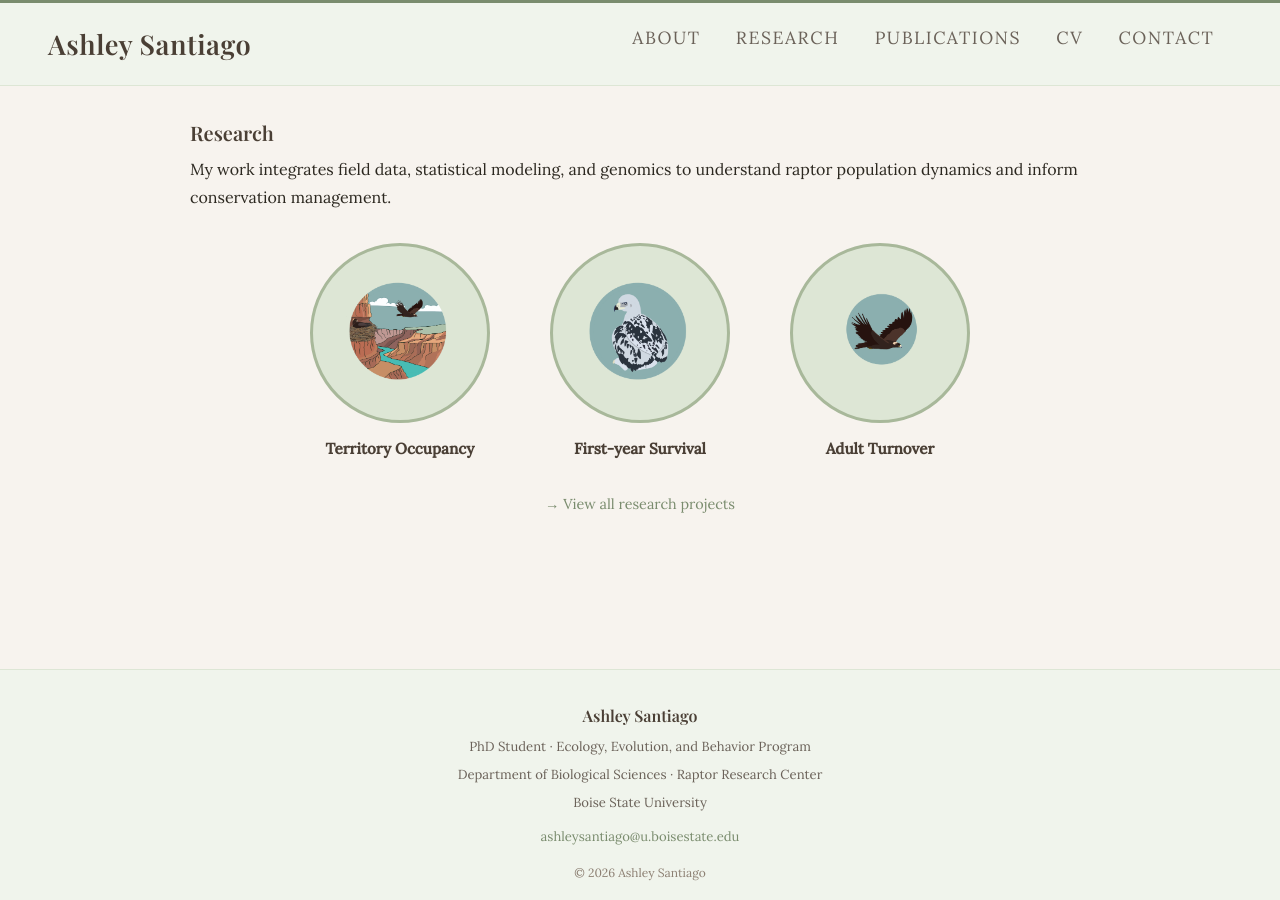
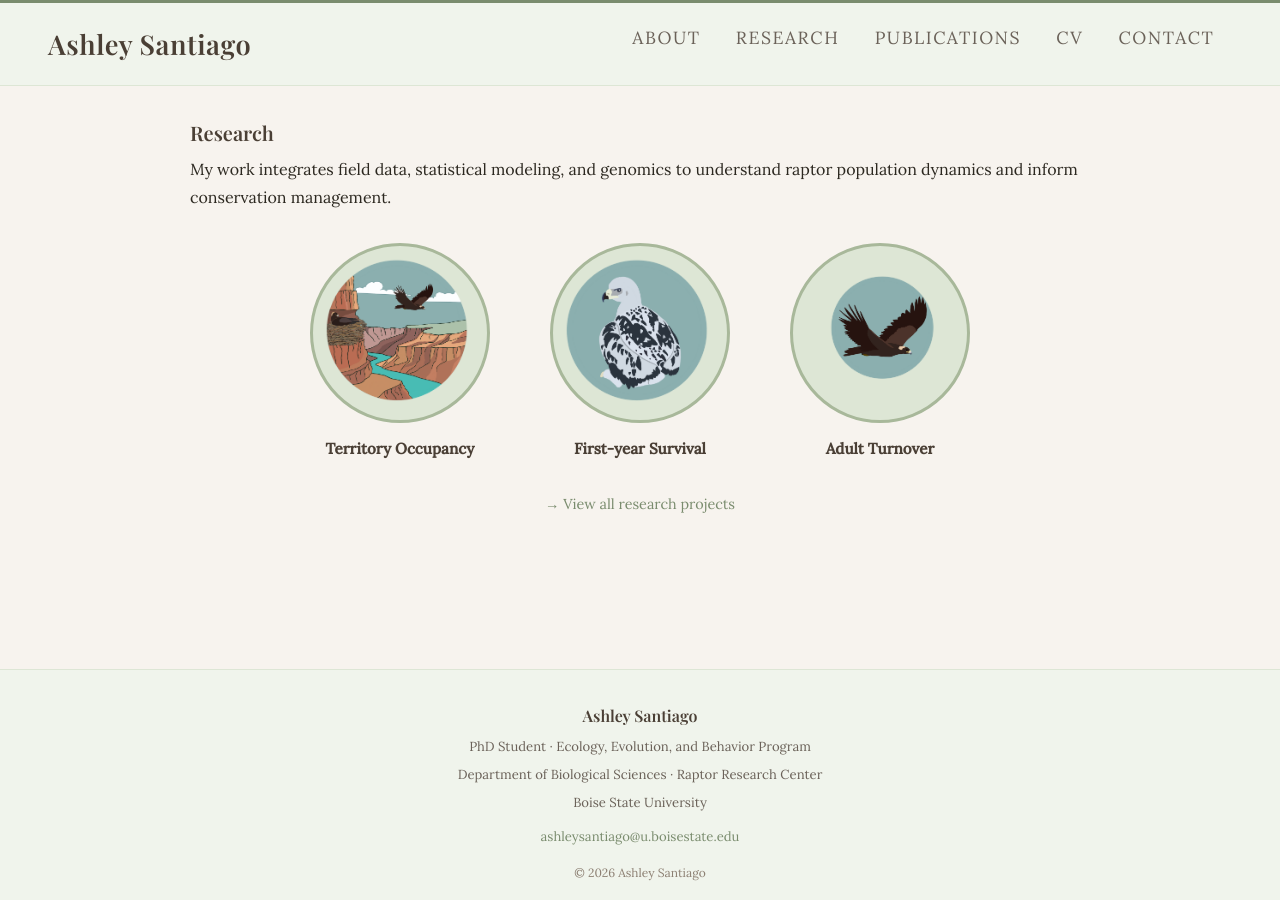
Before and after one commit to AshSantiago/AshSantiago.github.io, a Jekyll site: the page built from index.md, in a window 1280 px wide and 900 px high, scrolled down 844 px. Built offline with Jekyll 4.4.1, drawn with Linux system fonts in a browser that asks for light colours; some web fonts are replaced; grey boxes are pictures that could not be loaded.

Commit message:
Update index.md

```diff
--- a/index.md
+++ b/index.md
@@ -37,30 +37,30 @@ title: Home
 
     <!-- Territory Occupancy -->
     <a href="research-occupancy" style="text-decoration: none; display: flex; flex-direction: column; align-items: center; gap: 0.8rem; width: 200px;">
-      <div style="width: 180px; height: 180px; border-radius: 50%; background: #dde6d5; border: 3px solid #a8b89a; display: flex; align-items: center; justify-content: center; transition: all 0.2s;"
+      <div style="width: 180px; height: 180px; border-radius: 50%; background: #dde6d5; border: 3px solid #a8b89a; display: flex; align-items: center; justify-content: center; transition: all 0.2s; overflow: hidden;"
            onmouseover="this.style.borderColor='#7a8c6e'; this.style.boxShadow='0 6px 20px rgba(122,140,110,0.25)'; this.style.transform='translateY(-4px)'"
            onmouseout="this.style.borderColor='#a8b89a'; this.style.boxShadow='none'; this.style.transform='translateY(0)'">
-        <img src="/assets/occupancy.png" alt="Territory Occupancy" style="width: 160px; height: 160px; object-fit: contain;">
+        <img src="/assets/occupancy.png" alt="Territory Occupancy" style="width: 100%; height: 100%; object-fit: cover;">
       </div>
       <p style="font-size: 0.95rem; color: #4a3f35; font-family: 'Lora', serif; margin: 0; font-weight: 600; text-align: center;">Territory Occupancy</p>
     </a>
 
     <!-- First-year Survival -->
     <a href="research-survival" style="text-decoration: none; display: flex; flex-direction: column; align-items: center; gap: 0.8rem; width: 200px;">
-      <div style="width: 180px; height: 180px; border-radius: 50%; background: #dde6d5; border: 3px solid #a8b89a; display: flex; align-items: center; justify-content: center; transition: all 0.2s;"
+      <div style="width: 180px; height: 180px; border-radius: 50%; background: #dde6d5; border: 3px solid #a8b89a; display: flex; align-items: center; justify-content: center; transition: all 0.2s; overflow: hidden;"
            onmouseover="this.style.borderColor='#7a8c6e'; this.style.boxShadow='0 6px 20px rgba(122,140,110,0.25)'; this.style.transform='translateY(-4px)'"
            onmouseout="this.style.borderColor='#a8b89a'; this.style.boxShadow='none'; this.style.transform='translateY(0)'">
-        <img src="/assets/nestling.png" alt="First-year Survival" style="width: 160px; height: 160px; object-fit: contain;">
+        <img src="/assets/nestling.png" alt="First-year Survival" style="width: 100%; height: 100%; object-fit: cover;">
       </div>
       <p style="font-size: 0.95rem; color: #4a3f35; font-family: 'Lora', serif; margin: 0; font-weight: 600; text-align: center;">First-year Survival</p>
     </a>
 
     <!-- Adult Turnover -->
     <a href="research-turnover" style="text-decoration: none; display: flex; flex-direction: column; align-items: center; gap: 0.8rem; width: 200px;">
-      <div style="width: 180px; height: 180px; border-radius: 50%; background: #dde6d5; border: 3px solid #a8b89a; display: flex; align-items: center; justify-content: center; transition: all 0.2s;"
+      <div style="width: 180px; height: 180px; border-radius: 50%; background: #dde6d5; border: 3px solid #a8b89a; display: flex; align-items: center; justify-content: center; transition: all 0.2s; overflow: hidden;"
            onmouseover="this.style.borderColor='#7a8c6e'; this.style.boxShadow='0 6px 20px rgba(122,140,110,0.25)'; this.style.transform='translateY(-4px)'"
            onmouseout="this.style.borderColor='#a8b89a'; this.style.boxShadow='none'; this.style.transform='translateY(0)'">
-        <img src="/assets/adult.png" alt="Adult Turnover" style="width: 160px; height: 160px; object-fit: contain;">
+        <img src="/assets/adult.png" alt="Adult Turnover" style="width: 100%; height: 100%; object-fit: cover;">
       </div>
       <p style="font-size: 0.95rem; color: #4a3f35; font-family: 'Lora', serif; margin: 0; font-weight: 600; text-align: center;">Adult Turnover</p>
     </a>
```
